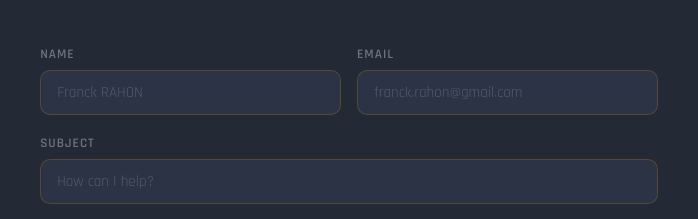
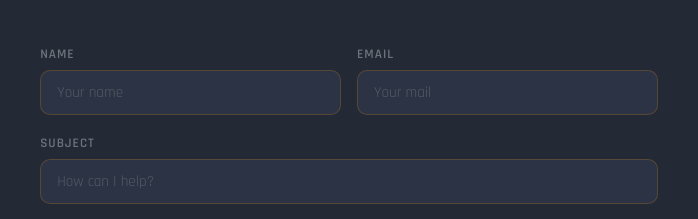
Before and after one commit to falendrir/falendrir.github.io, a plain HTML site: page index.html in a window 1280 px wide. Shown: the part 4783-5002 px from the top of the page, 508-1206 px from the left. Drawn offline with Linux system fonts and the light colour scheme.

Commit message:
Update contact form placeholders for clarity

```diff
--- a/index.html
+++ b/index.html
@@ -601,8 +601,8 @@ img{ max-width:100%; display:block; }
       </div>
       <form class="contact-form" id="contactForm">
         <div class="form-row">
-          <div class="form-group"><label>Name</label><input type="text" placeholder="Franck RAHON" required /></div>
-          <div class="form-group"><label>Email</label><input type="email" placeholder="franck.rahon@gmail.com" required /></div>
+          <div class="form-group"><label>Name</label><input type="text" placeholder="Your name" required /></div>
+          <div class="form-group"><label>Email</label><input type="email" placeholder="Your mail" required /></div>
         </div>
         <div class="form-group"><label>Subject</label><input type="text" placeholder="How can I help?" required /></div>
         <div class="form-group"><label>Message</label><textarea rows="5" placeholder="Your message…" required></textarea></div>
```
